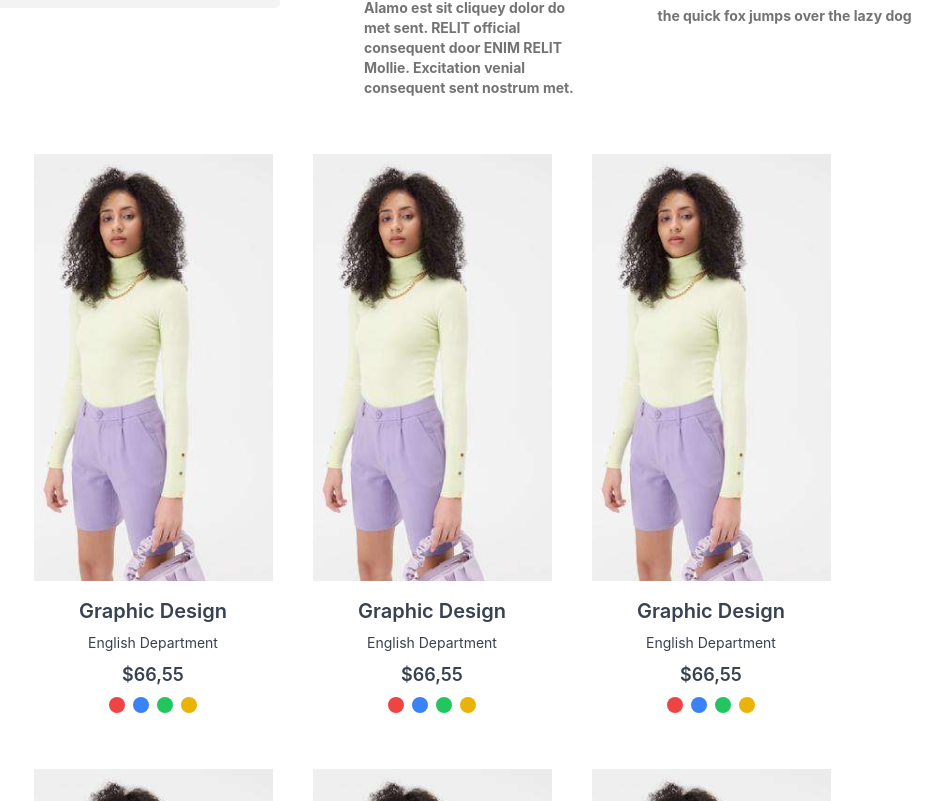
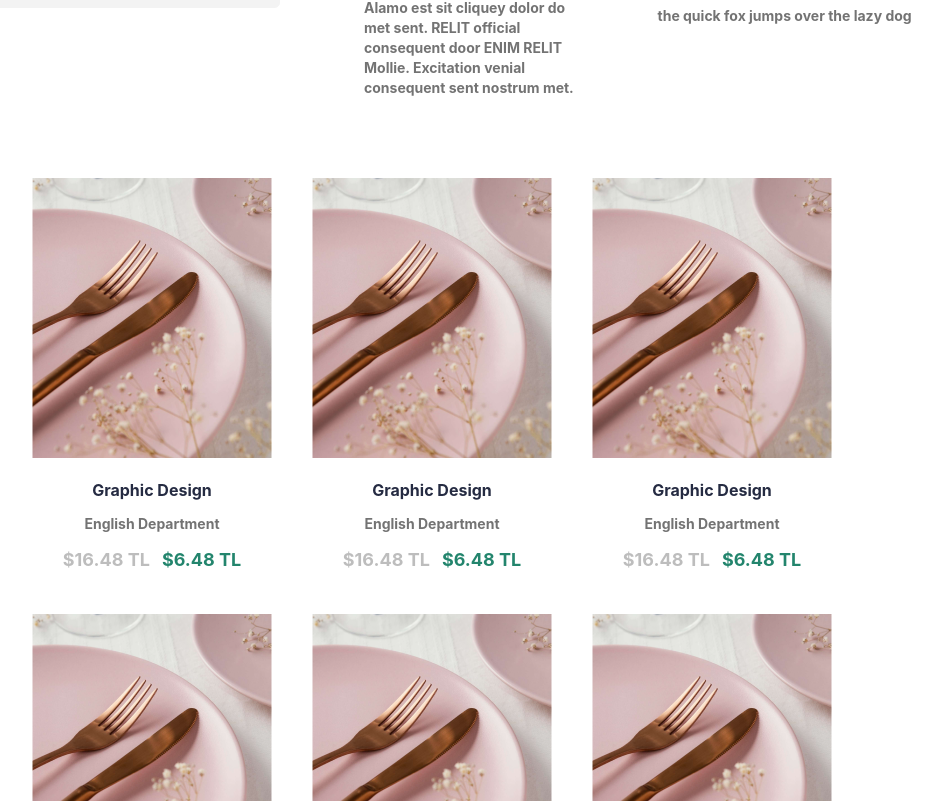
Before and after one commit to deryaAkan/e-commerce, a React (Create React App) app: page /productpage in a window 1280 px wide. Shown: the part 1039-1840 px from the top of the page, without its empty margins (208-1150 px from the left). Built offline with nearby package versions, Linux system fonts and the light colour scheme.

Commit message:
conditional rendering of header component

```diff
--- /dev/null
+++ b/src/Components/Dropdown.js
@@ -0,0 +1,139 @@
+import React, { useState } from "react";
+import { Link } from "react-router-dom";
+
+export default function Dropdown() {
+  const [menuOpen, setMenuOpen] = useState(false);
+
+  const toggleMenu = () => {
+    setMenuOpen(!menuOpen);
+  };
+
+  const closeMenu = () => {
+    setMenuOpen(false);
+  };
+
+  return (
+    <>
+      <div className="relative flex  gap-3" onBlur={closeMenu}>
+        <Link to="/">Home</Link>
+        <div className="relative flex text-left">
+          <Link to="/products">
+            <button
+              onClick={toggleMenu}
+              className="inline-flex w-full justify-center gap-x-1.5 text-sm text-gray-900"
+              id="menu-button"
+              aria-expanded={menuOpen}
+              aria-haspopup="true"
+            >
+              Shop
+              <svg
+                className="h-5 w-5 text-gray-900"
+                viewBox="0 0 20 20"
+                fill="currentColor"
+                aria-hidden="true"
+              >
+                <path
+                  fillRule="evenodd"
+                  d="M5.23 7.21a.75.75 0 011.06.02L10 11.168l3.71-3.938a.75.75 0 111.08 1.04l-4.25 4.5a.75.75 0 01-1.08 0l-4.25-4.5a.75.75 0 01.02-1.06z"
+                  clipRule="evenodd"
+                />
+              </svg>
+            </button>
+          </Link>
+        </div>
+        {menuOpen && (
+          <div
+            className="absolute left-0 z-10 mt-7 w-56 origin-top-right divide-y divide-gray-100 rounded-md bg-white shadow-lg ring-1 ring-black ring-opacity-5 focus:outline-none"
+            role="menu"
+            aria-orientation="vertical"
+            aria-labelledby="menu-button"
+            tabIndex="-1"
+          >
+            <div className="py-1" role="none">
+              <Link
+                onClick={closeMenu}
+                to="#"
+                className="text-gray-700 block px-4 py-2 text-sm"
+                role="menuitem"
+                tabIndex="-1"
+                id="menu-item-0"
+              >
+                Edit
+              </Link>
+              <Link
+                onClick={closeMenu}
+                to="#"
+                className="text-gray-700 block px-4 py-2 text-sm"
+                role="menuitem"
+                tabIndex="-1"
+                id="menu-item-1"
+              >
+                Duplicate
+              </Link>
+            </div>
+            <div className="py-1" role="none">
+              <Link
+                onClick={closeMenu}
+                to="#"
+                className="text-gray-700 block px-4 py-2 text-sm"
+                role="menuitem"
+                tabIndex="-1"
+                id="menu-item-2"
+              >
+                Archive
+              </Link>
+              <Link
+                onClick={closeMenu}
+                to="#"
+                className="text-gray-700 block px-4 py-2 text-sm"
+                role="menuitem"
+                tabIndex="-1"
+                id="menu-item-3"
+              >
+                Move
+              </Link>
+            </div>
+            <div className="py-1" role="none">
+              <Link
+                onClick={closeMenu}
+                to="#"
+                className="text-gray-700 block px-4 py-2 text-sm"
+                role="menuitem"
+                tabIndex="-1"
+                id="menu-item-4"
+              >
+                Share
+              </Link>
+              <Link
+                onClick={closeMenu}
+                to="#"
+                className="text-gray-700 block px-4 py-2 text-sm"
+                role="menuitem"
+                tabIndex="-1"
+                id="menu-item-5"
+              >
+                Add to favorites
+              </Link>
+            </div>
+            <div className="py-1" role="none">
+              <Link
+                onClick={closeMenu}
+                to="#"
+                className="text-gray-700 block px-4 py-2 text-sm"
+                role="menuitem"
+                tabIndex="-1"
+                id="menu-item-6"
+              >
+                Delete
+              </Link>
+            </div>
+          </div>
+        )}
+        <Link to="/about">About</Link>
+        <Link to="/contact">Contact</Link>
+        <Link to="/blog">Blog</Link>
+        <Link to="/team">Pages</Link>
+      </div>
+    </>
+  );
+}
--- a/src/Components/ProductCard.js
+++ b/src/Components/ProductCard.js
@@ -13,12 +13,6 @@ const ProductCard = ({ product }) => {
           <span>{productInfo.oldPrice} TL</span>
           <span className="text-[#23856D]">{productInfo.newPrice} TL</span>
         </div>
-        <div className="flex items-center justify-center space-x-2">
-          <div className="w-4 h-4 rounded-full bg-[#23A6F0]"></div>
-          <div className="w-4 h-4 rounded-full bg-[#23856D]"></div>
-          <div className="w-4 h-4 rounded-full bg-[#E77C40]"></div>
-          <div className="w-4 h-4 rounded-full bg-[#23856D]"></div>
-        </div>
       </div>
     </div>
   );
--- a/src/Layouts/Header.js
+++ b/src/Layouts/Header.js
@@ -8,21 +8,25 @@ import {
   faTwitter,
   faYoutube,
 } from "@fortawesome/free-brands-svg-icons";
-import Dropdown from "../Components/Navbar";
-import loginSvg from "../assets/header/loginvector.svg";
-import shopCardSvg from "../assets/header/shopCardSvg.svg";
-import searchSvg from "../assets/header/searchBar.svg";
-import favsSvg from "../assets/header/favs.svg";
+import Navbar from "../Components/Navbar";
+import { useLocation } from "react-router-dom/cjs/react-router-dom.min";
 
 export default function Header() {
+  const { pathname } = useLocation();
   return (
     <>
+      {pathname.includes("/about") || pathname.includes("/contact") ? (
+        <Navbar />
+      ) : (
         <header className="CommonThings w-full flex flex-col">
           <div className="flex w-full px-16 bg-[#252B42] justify-center">
             <div className="flex w-3/4 justify-between flex-wrap sm:hidden pt-3 pb-3">
               <div className="flex gap-2">
                 <div className="flex items-center text-sm font-bold gap-2">
-                <FontAwesomeIcon icon={faPhone} style={{ color: "#ffffff" }} />
+                  <FontAwesomeIcon
+                    icon={faPhone}
+                    style={{ color: "#ffffff" }}
+                  />
                   <h6>255 555-0118</h6>
                 </div>
                 <div className="flex items-center text-sm font-bold gap-2">
@@ -62,35 +66,9 @@ export default function Header() {
               </div>
             </div>
           </div>
-        <div className="flex w-3/4 px-12 justify-around flex-wrap">
-          <div className="text-[#252B42] flex items-center flex-grow gap-24">
-            <h3 className="font-2xl font-bold">Bandage</h3>
-            <nav className="flex text-sm font-bold text-gray-400">
-              <Dropdown />
-            </nav>
-          </div>
-          <div className="text-[#23A6F0] text-sm flex items-center gap-2 flex-grow justify-end">
-            <img src={loginSvg} />
-            <a className="font-bold" href="#">
-              Login /
-            </a>
-            <a className="font-bold" href="#">
-              Register
-            </a>
-            <a href="#">
-              <img src={searchSvg} />
-            </a>
-            <a href="#">
-              <img src={shopCardSvg} />
-            </a>
-            <p>1</p>
-            <a href="#">
-              <img src={favsSvg} />
-            </a>
-            <p>1</p>
-          </div>
-        </div>
+          <Navbar />
         </header>
+      )}
     </>
   );
 }
--- a/src/Pages/ProductPage.js
+++ b/src/Pages/ProductPage.js
@@ -4,18 +4,77 @@ import productPageThumb1 from "../assets/productpage/single-product-1-thumb-1.pn
 import productPageThumb2 from "../assets/productpage/single-product-1-thumb-2.png";
 import starsProduct from "../assets/productpage/Vectorstar.svg";
 import yeto from "../assets/productpage/card-item111.png";
-import yetoo from "../assets/productpage/product-cover-5productpagebest.png";
-import BestSellerCard from "../Components/BestSellerCard";
+import yeto1 from "../assets/productpage/product-cover-5productpagebest.png";
+import { Link } from "react-router-dom/cjs/react-router-dom.min";
+import ProductCard from "../Components/ProductCard";
 
 export default function ProductPage() {
-  const products = Array.from({ length: 8 }, (_, index) => ({
-    id: index + 1,
-    name: `Ürün ${index + 1}`,
-    category: "Graphic Design",
-    department: "English Department",
-    price: Math.floor(Math.random() * 100) + 10,
-    color: ["red", "blue", "green", "yellow"][Math.floor(Math.random() * 4)],
-  }));
+  const products = [
+    {
+      id: 1,
+      name: "Graphic Design",
+      category: "English Department",
+      image: yeto1,
+      oldPrice: "$16.48",
+      newPrice: "$6.48",
+    },
+    {
+      id: 1,
+      name: "Graphic Design",
+      category: "English Department",
+      image: yeto1,
+      oldPrice: "$16.48",
+      newPrice: "$6.48",
+    },
+    {
+      id: 1,
+      name: "Graphic Design",
+      category: "English Department",
+      image: yeto1,
+      oldPrice: "$16.48",
+      newPrice: "$6.48",
+    },
+    {
+      id: 1,
+      name: "Graphic Design",
+      category: "English Department",
+      image: yeto1,
+      oldPrice: "$16.48",
+      newPrice: "$6.48",
+    },
+    {
+      id: 1,
+      name: "Graphic Design",
+      category: "English Department",
+      image: yeto1,
+      oldPrice: "$16.48",
+      newPrice: "$6.48",
+    },
+    {
+      id: 1,
+      name: "Graphic Design",
+      category: "English Department",
+      image: yeto1,
+      oldPrice: "$16.48",
+      newPrice: "$6.48",
+    },
+    {
+      id: 1,
+      name: "Graphic Design",
+      category: "English Department",
+      image: yeto1,
+      oldPrice: "$16.48",
+      newPrice: "$6.48",
+    },
+    {
+      id: 1,
+      name: "Graphic Design",
+      category: "English Department",
+      image: yeto1,
+      oldPrice: "$16.48",
+      newPrice: "$6.48",
+    },
+  ];
 
   const slides3 = [
     {
@@ -121,15 +180,11 @@ export default function ProductPage() {
             </div>
           </div>
         </div>
-        <div className="flex flex-wrap justify-center w-3/4 gap-2">
+        <div className="flex w-3/4 justify-center flex-wrap py-10 gap-10">
           {products.map((product) => (
-            <BestSellerCard
-              key={product.id}
-              name={product.name}
-              category={product.category}
-              department={product.department}
-              price={product.price}
-            />
+            <Link to="/productpage" key={product.id}>
+              <ProductCard product={product} />
+            </Link>
           ))}
         </div>
       </div>
--- a/src/Pages/Shop.js
+++ b/src/Pages/Shop.js
@@ -285,6 +285,12 @@ const Shop = () => {
         {products.map((product) => (
           <Link to="/productpage" key={product.id}>
             <ProductCard product={product} />
+            <div className="flex items-center justify-center space-x-2">
+              <div className="w-4 h-4 rounded-full bg-[#23A6F0]"></div>
+              <div className="w-4 h-4 rounded-full bg-[#23856D]"></div>
+              <div className="w-4 h-4 rounded-full bg-[#E77C40]"></div>
+              <div className="w-4 h-4 rounded-full bg-[#23856D]"></div>
+            </div>
           </Link>
         ))}
       </div>
```
Also changed, not shown: src/Components/Navbar.js (+32 -131 lines). Lines whose indentation alone changed are shown as unchanged.
